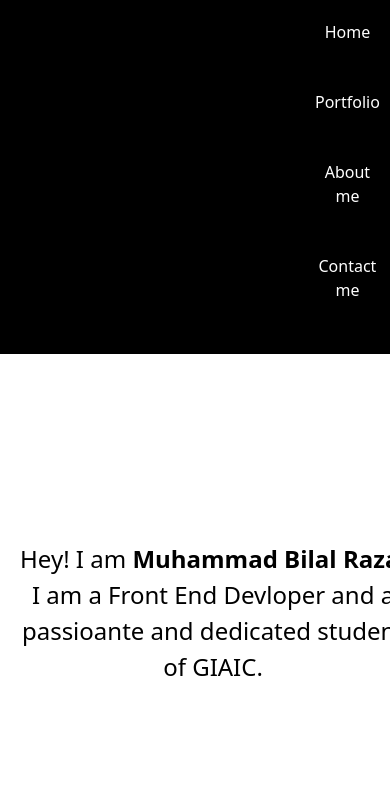
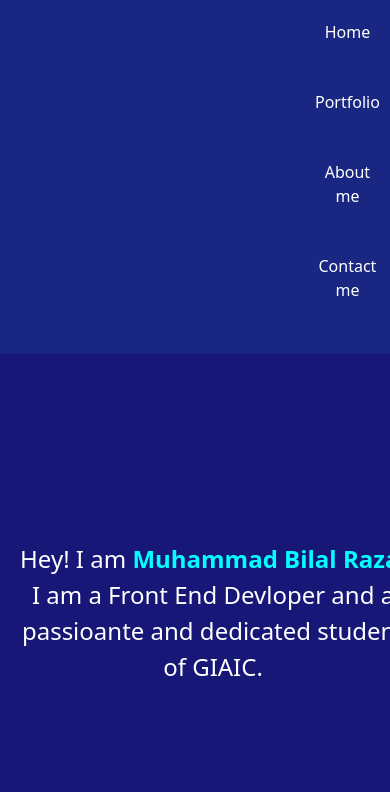
Before and after one commit to bilal-raza12/GIAIC-Q2-Assignment-03, a Next.js app: page / in a window 390 px wide. Shown: the top 792 px of the page. Built offline with nearby package versions, Linux system fonts and the light colour scheme.

Commit message:
Adding some color to home page

```diff
--- a/src/app/globals.css
+++ b/src/app/globals.css
@@ -6,7 +6,7 @@
 
 
 nav{
-  background-color: black;
+  background-color: rgb(25, 39, 130);
   padding: 10px 20px;
   color: white;
   display: flex;
@@ -22,6 +22,7 @@ nav ul {
   padding-left: 290px;
 
  margin-top: 5px;
+ color: white;
 }
 
 nav ul li {
@@ -33,7 +34,7 @@ nav ul li:hover {
 }
 
 footer{
-  background-color: rgb(172, 42, 42);
+  background-color: rgb(25, 8, 41);
   color: white;
   padding: 10px 10px;
   text-align: center;
@@ -95,12 +96,19 @@ footer{
   font-size: 20px;
   font-weight: bold;
  }
+ .home-page-content{
+  background-color: rgb(23, 23, 120);
+  color: white;
+ }
+ strong{
+  color: aqua;
+ }
 
 
 
  @media (max-width: 768px) {
   nav , footer{
-    width: 100%;
+    width: 100vw;
   }
 
     nav ul {
@@ -166,14 +174,14 @@ footer{
   } */
    nav ul{
     padding-bottom: 17px;
-    margin-right: 10px;
+    margin-right: 20px;
    }
    nav ul li{
     margin-bottom: 20px;
     padding: 5px;
-    margin-right: 5px;
+    margin-right: 15px;
    }
   nav,footer{
-    width: 100%;
+    width: 100vw;
   }
  }
--- a/src/components/footer.tsx
+++ b/src/components/footer.tsx
@@ -1,16 +1,11 @@
-import React from 'react'
+import React from "react";
 
 const Footer = () => {
   return (
     <footer>
+      <p>Copyright &copy; 2024. All rights reserved.</p>
+    </footer>
+  );
+};
 
-
-            <p>Copyright &copy; 2024. All rights reserved.</p>
-
-
-
-    </footer>
-  )
-}
-
-export default Footer
+export default Footer;
--- a/src/components/navbar.tsx
+++ b/src/components/navbar.tsx
@@ -1,21 +1,25 @@
-import React from 'react'
-import Link from 'next/link'
+import React from "react";
+import Link from "next/link";
 
 const Navbar = () => {
   return (
+    <nav className="navbar">
+      <ul>
+        <li>
+          <Link href={"/"}>Home</Link>
+        </li>
+        <li>
+          <Link href="/portfolio">Portfolio</Link>
+        </li>
+        <li>
+          <Link href="/about-me">About me</Link>
+        </li>
+        <li>
+          <Link href="/contact-me">Contact me</Link>
+        </li>
+      </ul>
+    </nav>
+  );
+};
 
-      <nav className='navbar'>
-
-        <ul>
-        <li><Link href={"/"}>Home</Link></li>
-        <li><Link href="/portfolio">Portfolio</Link></li>
-        <li><Link href="/about-me">About me</Link></li>
-        <li><Link href="/contact-me">Contact me</Link></li>
-
-        </ul>
-      </nav>
-
-  )
-}
-
-export default Navbar
+export default Navbar;
```
